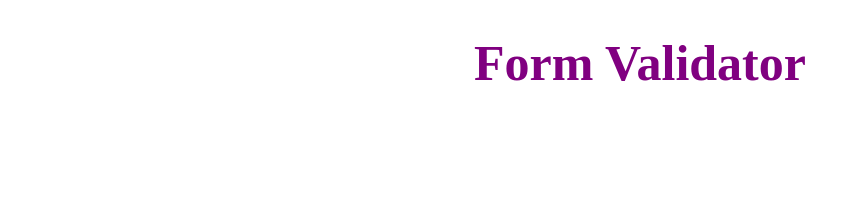
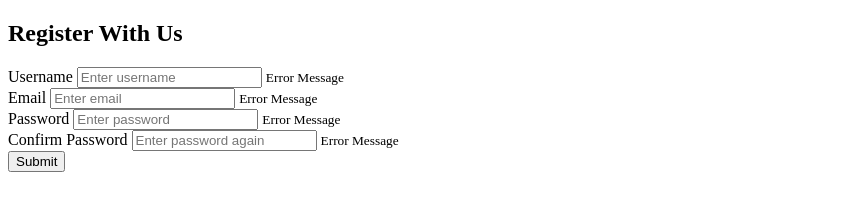
Before and after one commit to bhobbs20/Form-Validator, a plain HTML site: page index.html in a window 1280 px wide. Shown: the whole page, without its empty margins (0-860 px from the left). Drawn offline with Linux system fonts and the light colour scheme.

Commit message:
Add html for form

```diff
--- a/index.html
+++ b/index.html
@@ -8,9 +8,32 @@
     <link rel="stylesheet" href="main.css">
 </head>
 <body>
-  <div>
-      <h1>Form Validator</h1>
-  </div>
+    <div class="container">
+        <form id="form" class="form">
+            <h2>Register With Us</h2>
+            <div class="form-control">
+                <label for="username">Username</label>
+                <input type="text" id="username" placeholder="Enter username">
+                <small>Error Message</small>
+            </div>
+            <div class="form-control">
+                <label for="email">Email</label>
+                <input type="text" id="email" placeholder="Enter email">
+                <small>Error Message</small>
+            </div>
+            <div class="form-control">
+                <label for="password">Password</label>
+                <input type="password" id="password" placeholder="Enter password">
+                <small>Error Message</small>
+            </div>
+            <div class="form-control">
+                <label for="password2">Confirm Password</label>
+                <input type="password" id="password2" placeholder="Enter password again">
+                <small>Error Message</small>
+            </div>
+            <button type="submit">Submit</button>
+        </form>
+    </div>
 
 
     <script src="app.js"></script>
```
